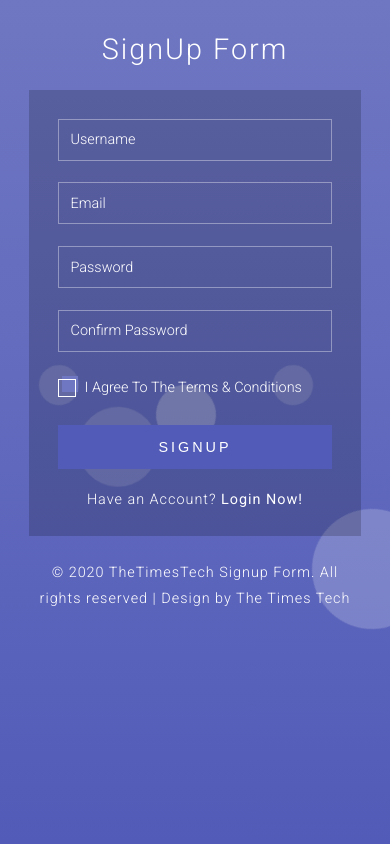
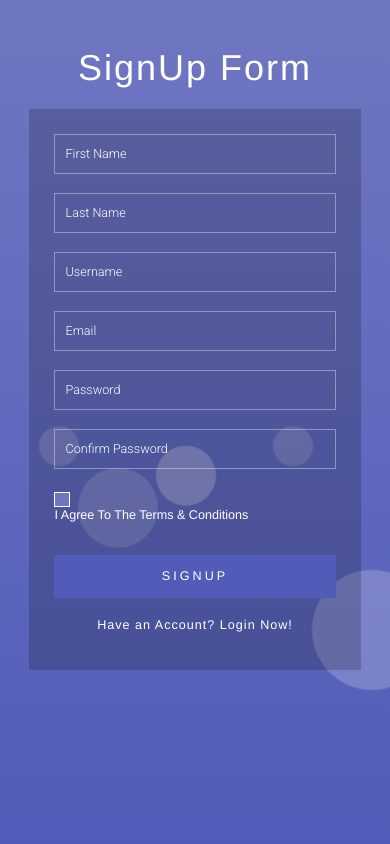
Before and after one commit to MuhammadHumair/Travel_Website, a Django app: page /account/register in a window 390 px wide. Run offline with Django 3.2, Linux system fonts and the light colour scheme; some libraries are stand-ins or nearby versions.

Commit message:
Login and register module completely developed.

```diff
--- a/account/views.py
+++ b/account/views.py
@@ -1,14 +1,54 @@
-from django.shortcuts import render
+from django.shortcuts import render, redirect
+from django.contrib import messages
+from django.contrib.auth.models import User, auth
 
 # Create your views here.
 
 def register(request):
-    return render(request, 'register.html')
+    if request.method== 'POST':
+        fname = request.POST['fname']
+        lname = request.POST['lname']
+        uname = request.POST['username']
+        email = request.POST['email']
+        pwd = request.POST['password1']
+        cpwd = request.POST['password2']
+
+        if User.objects.filter(username=uname):
+            messages.info(request, "Username already registered ...!!!")
+            return redirect('register')
+        elif User.objects.filter(email=email):
+            messages.info(request, "Email already registered ...!!!")
+            return redirect('register')
+        elif pwd != cpwd:
+            messages.info(request, "Password and Confirm Password are not matched ...!!!")
+            return redirect('register')
+        else:
+            data = User.objects.create_user(first_name=fname, last_name=lname, username=uname, password=pwd, email=email)
+            data.save()
+            #messages.success(request, "You are successfully registered ...!!!")
+            return redirect('login')
+    else:
+        return render(request, 'register.html')
 
 
 def login(request):
-    return render(request, 'login.html')
+    if request.method == 'POST':
+        uname = request.POST['username']
+        pwd = request.POST['password']
+
+        data = auth.authenticate(username=uname, password=pwd)
+
+        if data is not None:
+            auth.login(request, data)
+            #messages.success(request, "Login Successfully...!!!")
+            return redirect('/')
+        else:
+            messages.info(request, "Login and Password not matched...!!!")
+            return redirect('login')
+    else:
+        return render(request, 'login.html')
 
 
 def logout(request):
-    return render(request, 'logout.html')
+    auth.logout(request)
+    return redirect("/")
--- a/static/styles/register.css
+++ b/static/styles/register.css
@@ -116,7 +116,7 @@
   h1 {
     font-size: 3em;
     text-align: center;
-    color: #fff;
+    color: #fff !important;
     font-weight: 100;
     text-transform: capitalize;
     letter-spacing: 4px;
@@ -143,7 +143,7 @@
     font-size: 0.9em;
     color: #fff;
     font-weight: 100;
-    width: 94.5%;
+    width: 100%;
     display: block;
     border: none;
     padding: 0.8em;
@@ -528,7 +528,7 @@
   /*-- responsive-design --*/
   @media(max-width:1440px) {
     input[type="text"], input[type="email"], input[type="password"] {
-      width: 94%;
+      width: 100%;
     }
   }
 
@@ -584,7 +584,7 @@
     }
 
     input[type="text"], input[type="email"], input[type="password"] {
-      width: 93%;
+      width: 100%;
     }
   }
 
@@ -646,7 +646,7 @@
     }
 
     input[type="text"], input[type="email"], input[type="password"] {
-      width: 91%;
+      width: 100%;
     }
 
     .agileits-top p {
@@ -722,7 +722,7 @@
     }
 
     input[type="text"], input[type="email"], input[type="password"] {
-      width: 89.5%;
+      width: 100%;
       font-size: 0.85em;
     }
 
--- a/templates/register.html
+++ b/templates/register.html
@@ -10,6 +10,11 @@
 <!-- Custom Theme files -->
 <link href={% static 'styles/register.css' %} rel="stylesheet" type="text/css" media="all" />
 <!-- //Custom Theme files -->
+<!-- Bootstrap CDN -->
+<link rel="stylesheet" href="https://maxcdn.bootstrapcdn.com/bootstrap/3.4.1/css/bootstrap.min.css">
+<script src="https://ajax.googleapis.com/ajax/libs/jquery/3.5.1/jquery.min.js"></script>
+<script src="https://maxcdn.bootstrapcdn.com/bootstrap/3.4.1/js/bootstrap.min.js"></script>
+<!-- //Bootstrap CDN -->
 <!-- web font -->
 <link href="//fonts.googleapis.com/css?family=Roboto:300,300i,400,400i,700,700i" rel="stylesheet">
 <!-- //web font -->
@@ -20,14 +25,25 @@
 		<h1>SignUp Form</h1>
 		<div class="main-agileinfo">
 			<div class="agileits-top">
-				<form action="#" method="post">
-					<input class="text" type="text" name="Username" placeholder="Username" required="">
-					<input class="text email" type="email" name="email" placeholder="Email" required="">
-					<input class="text" type="password" name="password" placeholder="Password" required="">
-					<input class="text w3lpass" type="password" name="password" placeholder="Confirm Password" required="">
+				{% for message in messages %}
+					{% if message %}
+						<div class="alert alert-{{message.tags}} alert-dismissible">
+							<a href="#" class="close" data-dismiss="alert" aria-label="close">&times;</a>
+							<strong>{{message.tags.title}}!</strong> {{message}}
+						</div>
+					{% endif %}
+				{% endfor %}
+				<form action="{% url 'register' %}" method="post">
+					{% csrf_token %}
+					<input class="text" type="text" name="fname" placeholder="First Name" required="">
+					<input class="text email" type="text" name="lname" placeholder="Last Name" required="">
+					<input class="text" type="text" name="username" placeholder="Username" required="True">
+					<input class="text email" type="email" name="email" placeholder="Email" required="True">
+					<input class="text" type="password" name="password1" placeholder="Password" required="True">
+					<input class="text w3lpass" type="password" name="password2" placeholder="Confirm Password" required="True">
 					<div class="wthree-text">
 						<label class="anim">
-							<input type="checkbox" class="checkbox" required="">
+							<input type="checkbox" class="checkbox" value="" required="">
 							<span>I Agree To The Terms & Conditions</span>
 						</label>
 						<div class="clear"> </div>
@@ -37,11 +53,6 @@
 				<p>Have an Account? <a href="{% url 'login' %}"> Login Now!</a></p>
 			</div>
 		</div>
-		<!-- copyright -->
-		<div class="thetimescopy-agile">
-			<p>© 2020 TheTimesTech Signup Form. All rights reserved | Design by <a href="https://www.thetimestech.net/" target="_blank">The Times Tech</a></p>
-		</div>
-		<!-- //copyright -->
 		<ul class="thetimes-bubbles">
 			<li></li>
 			<li></li>
```
Also changed, not shown: assets/styles/register.css (+7 -7 lines), templates/index.html (+8 -2 lines), templates/login.html (+18 -4 lines), templates/logout.html (deleted).
